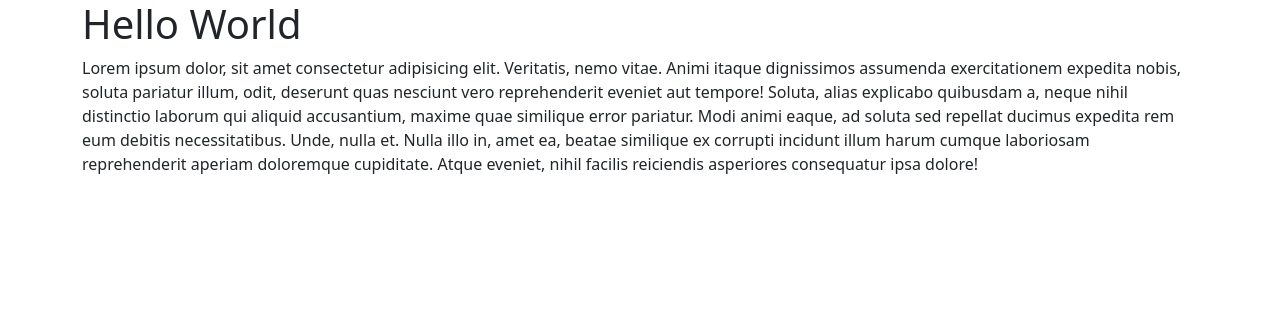
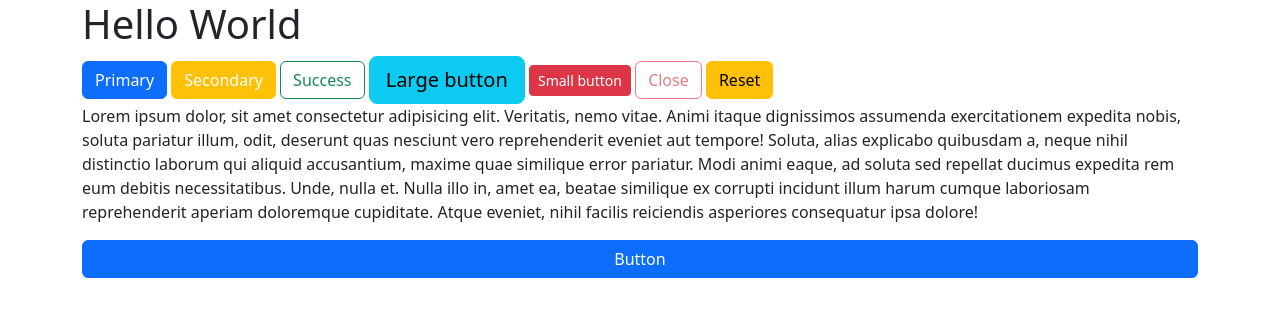
Before and after one commit to m-ghozi/kodebisat-mevn, a plain HTML site: page 3-Bootsrap/index.html in a window 1280 px wide. Drawn offline with nearby package versions, Linux system fonts and the light colour scheme; files that its build step writes are made by us from their sources.

Commit message:
element-button

```diff
--- a/3-Bootsrap/index.html
+++ b/3-Bootsrap/index.html
@@ -15,6 +15,17 @@
   <body>
     <div class="container">
       <h1>Hello World</h1>
+      <button type="button" class="btn btn-primary">Primary</button>
+      <button type="button" class="btn btn-warning text-white">
+        Secondary
+      </button>
+      <button type="button" class="btn btn-outline-success">Success</button>
+      <button type="button" class="btn btn-info btn-lg">Large button</button>
+      <button type="button" class="btn btn-danger btn-sm">Small button</button>
+      <button type="button" class="btn btn-outline-danger" disabled>
+        Close
+      </button>
+      <input class="btn btn-warning" type="reset" value="Reset" />
       <p>
         Lorem ipsum dolor, sit amet consectetur adipisicing elit. Veritatis,
         nemo vitae. Animi itaque dignissimos assumenda exercitationem expedita
@@ -27,6 +38,9 @@
         cumque laboriosam reprehenderit aperiam doloremque cupiditate. Atque
         eveniet, nihil facilis reiciendis asperiores consequatur ipsa dolore!
       </p>
+      <div class="d-grid gap-2">
+        <button class="btn btn-primary" type="button">Button</button>
+      </div>
     </div>
 
     <script
```
